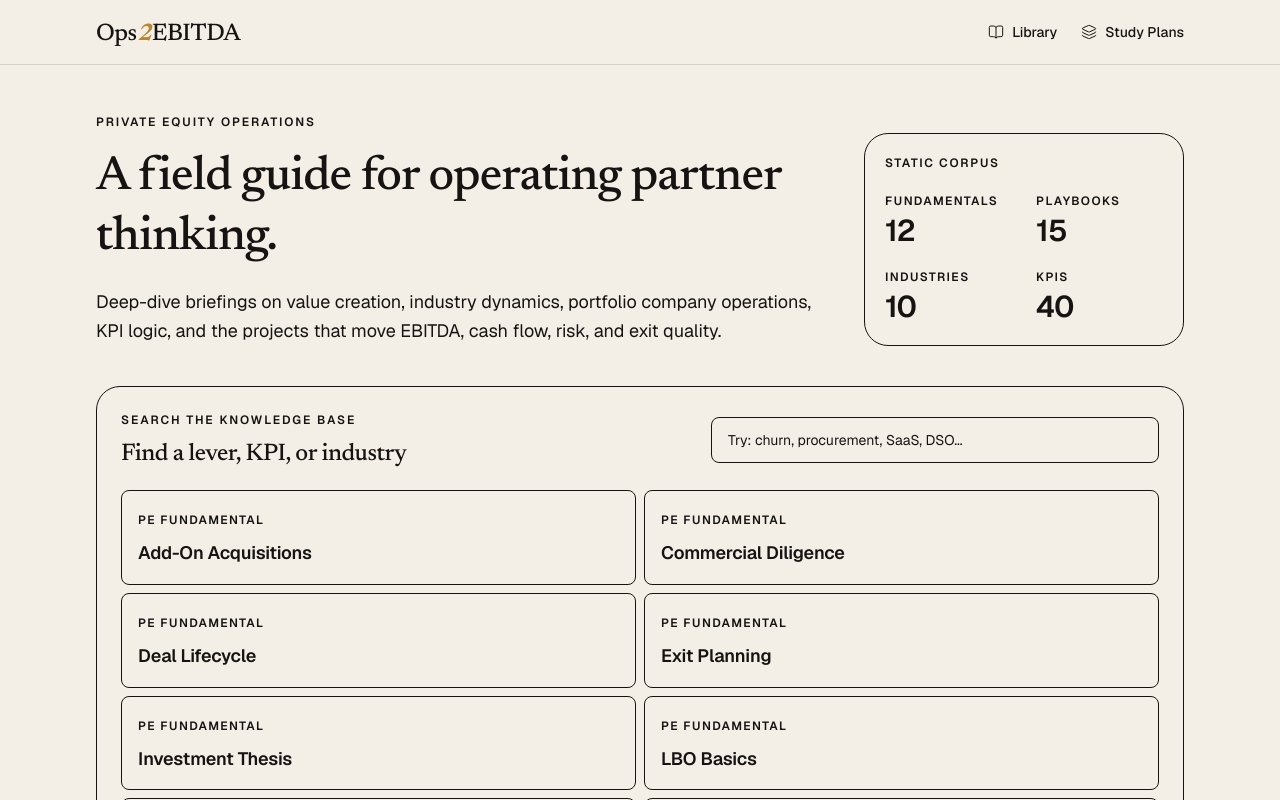
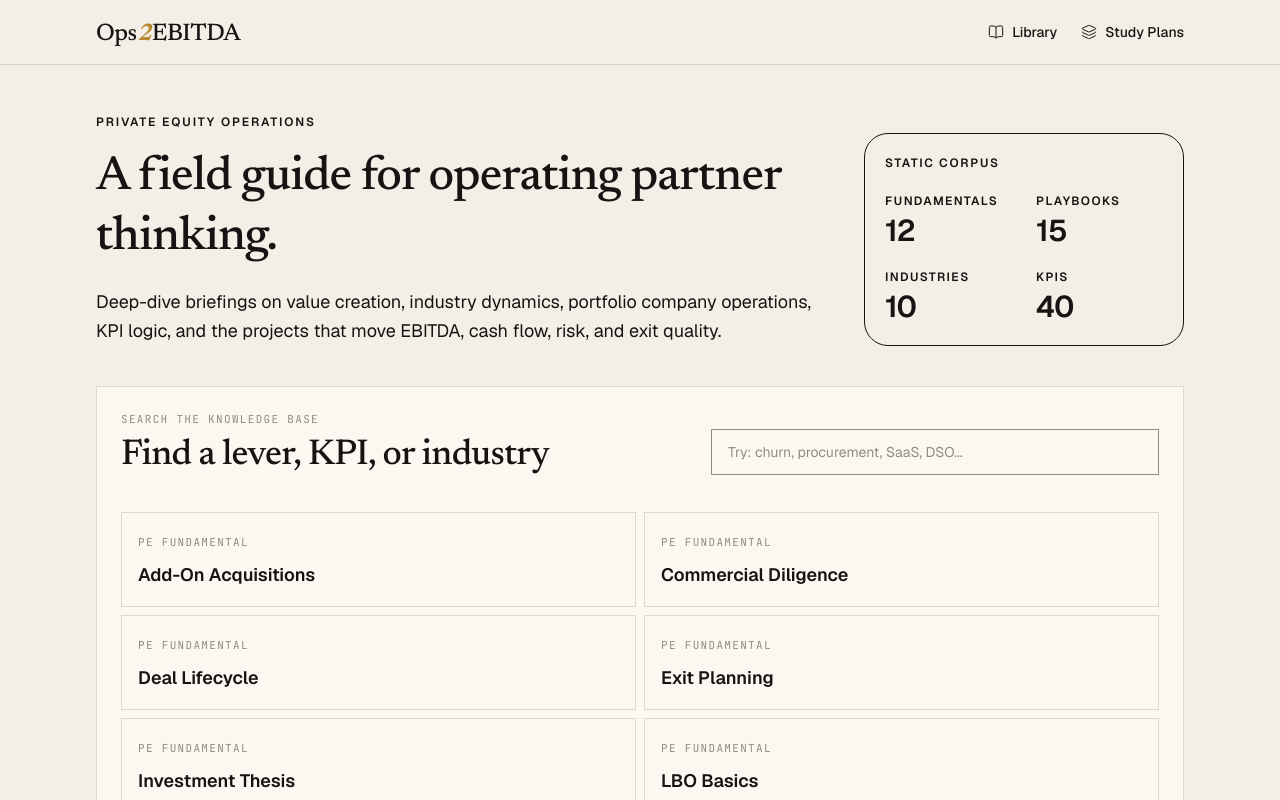
Before and after one commit to blakehenkel24-eng/Ops2EBITDA, a Next.js app: page / in a window 1280 px wide. Shown: the top 800 px of the page. Built offline with nearby package versions, Linux system fonts and the light colour scheme.

Commit message:
style: apply brand tokens to DetailViews and SearchPanel

```diff
--- a/components/DetailViews.tsx
+++ b/components/DetailViews.tsx
@@ -32,19 +32,19 @@ function ArticlePage({ item }: { item: AnyContent }) {
             key={`${section.title}-${index}`}
             className="knowledge-article"
           >
-            <p className="text-xs font-semibold uppercase tracking-[0.16em] text-[var(--accent)]">
+            <p className="font-mono-label text-stone mb-2">
               {String(index + 1).padStart(2, "0")}
             </p>
-            <h2 className="mt-3 text-3xl font-semibold leading-tight tracking-[-0.02em]">
+            <h2 className="font-newsreader text-4xl mb-4 text-ink leading-tight">
               {section.title}
             </h2>
-            <div className="mt-5 text-base leading-8 text-[var(--muted)]">
+            <div className="mt-5 text-base leading-8 text-ink">
               {section.body.map((paragraph) => (
                 <p key={paragraph}>{paragraph}</p>
               ))}
             </div>
             {section.callout ? (
-              <div className="mt-8 rounded-lg border border-[var(--line)] bg-[var(--panel-strong)] p-6 text-lg font-semibold leading-7 text-[var(--ink)] shadow-sm">
+              <div className="mt-8 border border-stone/30 bg-paper p-6 text-lg font-semibold leading-7 text-ink">
                 {section.callout}
               </div>
             ) : null}
--- a/components/SearchPanel.tsx
+++ b/components/SearchPanel.tsx
@@ -24,13 +24,13 @@ export function SearchPanel({ items }: { items: AnyContent[] }) {
           .slice(0, 10);
 
   return (
-    <section className="rounded-[24px] border border-[var(--line)] bg-[var(--panel)] p-6">
+    <section className="border border-stone/30 bg-paper p-6">
       <div className="flex flex-col gap-4 md:flex-row md:items-center">
         <div className="flex-1">
-          <p className="text-xs font-semibold uppercase tracking-[0.16em] text-[var(--accent)]">
+          <p className="font-mono-label text-stone">
             Search the knowledge base
           </p>
-          <h2 className="mt-2 text-2xl font-semibold tracking-[-0.02em]">
+          <h2 className="font-newsreader text-4xl mb-4 text-ink mt-2">
             Find a lever, KPI, or industry
           </h2>
         </div>
@@ -42,7 +42,7 @@ export function SearchPanel({ items }: { items: AnyContent[] }) {
           value={query}
           onChange={(event) => setQuery(event.target.value)}
           placeholder="Try: churn, procurement, SaaS, DSO..."
-          className="w-full rounded-lg border border-[var(--line)] bg-[var(--paper)] px-4 py-3 text-sm text-[var(--ink)] placeholder:text-[var(--subtle)] md:max-w-md"
+          className="w-full border border-stone bg-paper px-4 py-3 text-sm text-ink placeholder:text-stone md:max-w-md focus:outline focus:outline-2 focus:outline-ochre"
         />
       </div>
       <div className="mt-5 grid gap-2 md:grid-cols-2">
@@ -50,12 +50,12 @@ export function SearchPanel({ items }: { items: AnyContent[] }) {
           <Link
             key={`${item.type}-${item.slug}`}
             href={hrefFor(item) as Route}
-            className="rounded-lg border border-[var(--line)] bg-[var(--paper)] p-4 transition-all duration-200 ease-in-out cursor-pointer hover:border-[var(--accent)] hover:bg-[var(--accent-soft)] hover:shadow-md"
+            className="border border-stone/30 bg-paper p-4 transition-all duration-200 ease-in-out cursor-pointer hover:border-ochre hover:bg-bone"
           >
-            <span className="text-xs font-semibold uppercase tracking-[0.12em] text-[var(--muted)]">
+            <span className="font-mono-label text-stone">
               {labelForType(item.type)}
             </span>
-            <p className="mt-2 text-lg font-semibold tracking-[-0.01em]">
+            <p className="mt-2 text-lg font-semibold text-ink">
               {item.title}
             </p>
           </Link>
```
